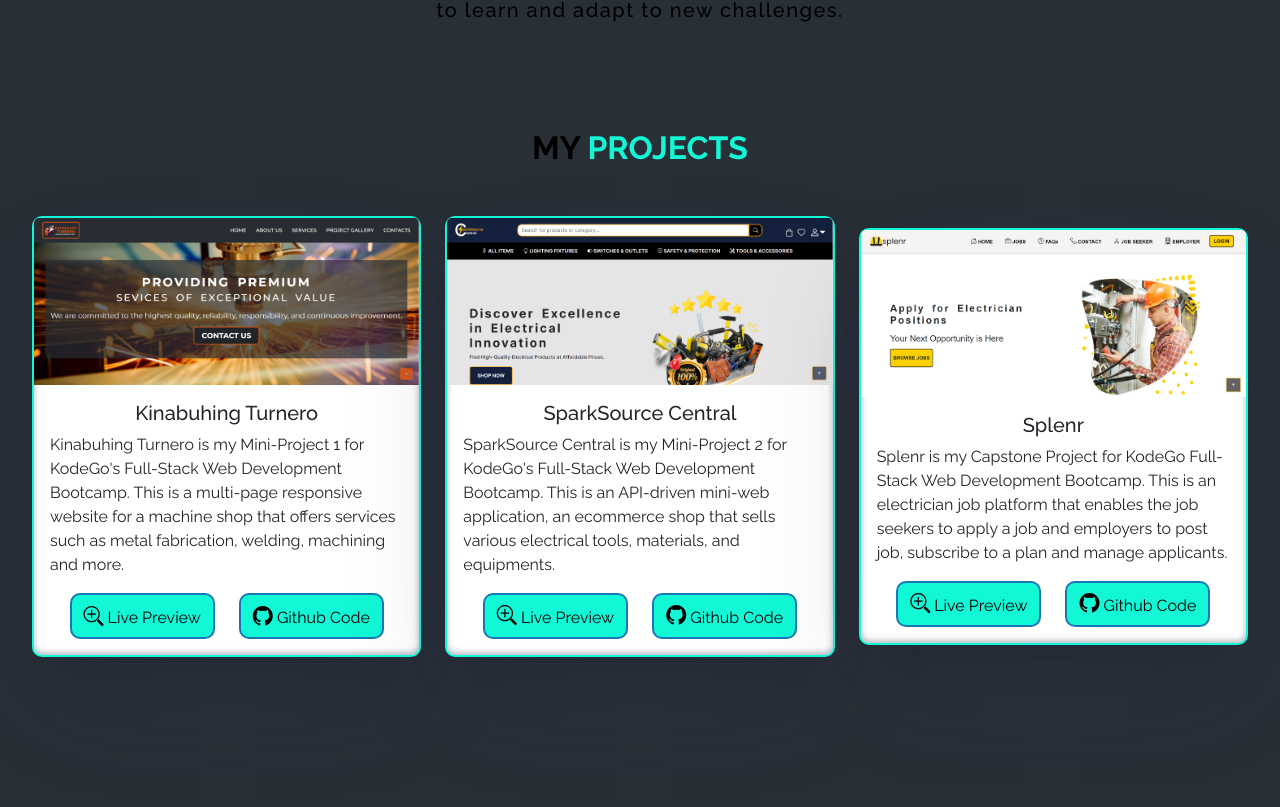
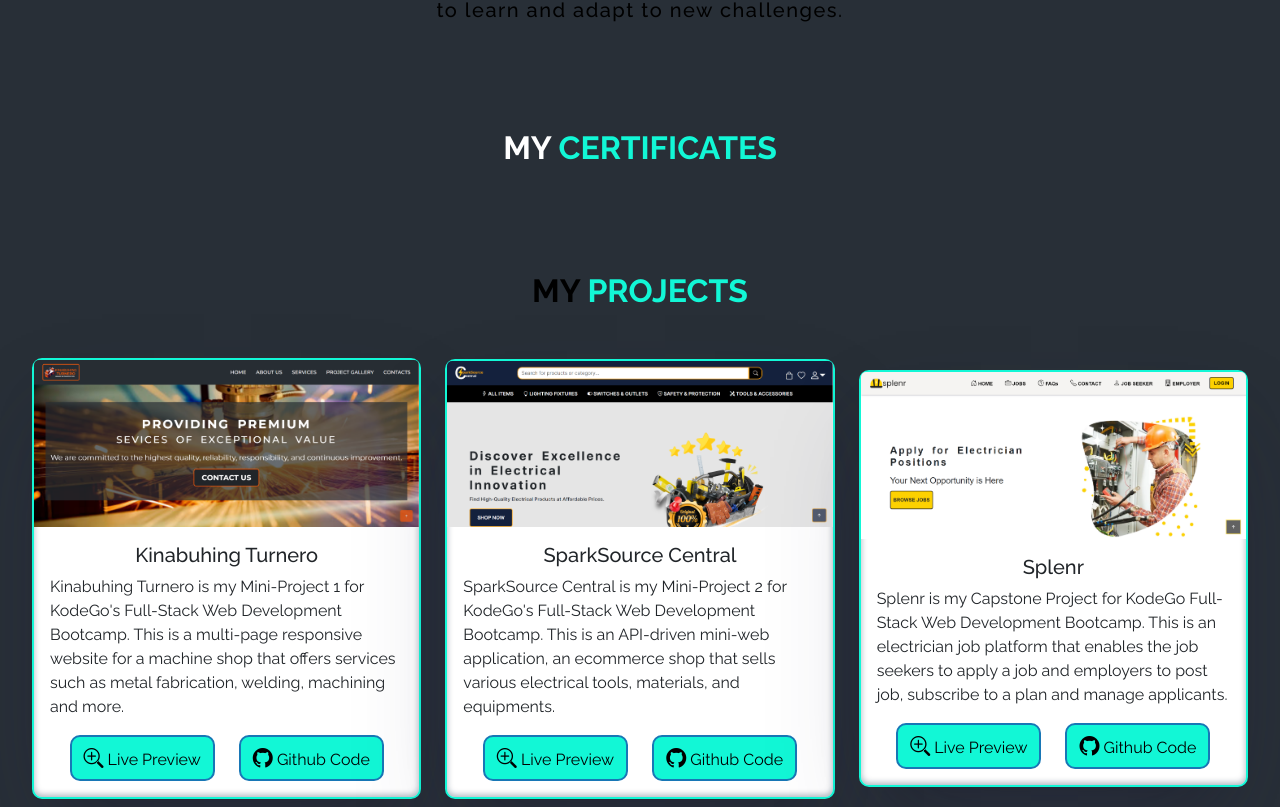
Before and after one commit to jaspherbagor/React-Portfolio, a React (Create React App) app in the folder jaspher-portfolio/: page / in a window 1280 px wide. Shown: the part 1533-2340 px from the top of the page. Built offline with nearby package versions, Linux system fonts and the light colour scheme.

Commit message:
added a heading on the certificates section

```diff
--- a/jaspher-portfolio/src/components/pages/home.jsx
+++ b/jaspher-portfolio/src/components/pages/home.jsx
@@ -143,8 +143,13 @@ const Home = () => {
           </h5>
         </div>
       </section>
-      <section className="project-section container-fluid px-md-4 px-sm-4 px-2 py-5">
-        <h2 className="text-center fw-bolder text-black" id="projects">
+      <section className="certificate-section container-fluid px-md-4 px-sm-4 px-2 py-5">
+        <h2 className="text-center fw-bolder text-white">
+          MY <span>CERTIFICATES</span>
+        </h2>
+      </section>
+      <section className="project-section container-fluid px-md-4 px-sm-4 px-2 py-5" id="projects">
+        <h2 className="text-center fw-bolder text-black">
           MY <span>PROJECTS</span>
         </h2>
         <div className="row mt-5 px-2">
```
